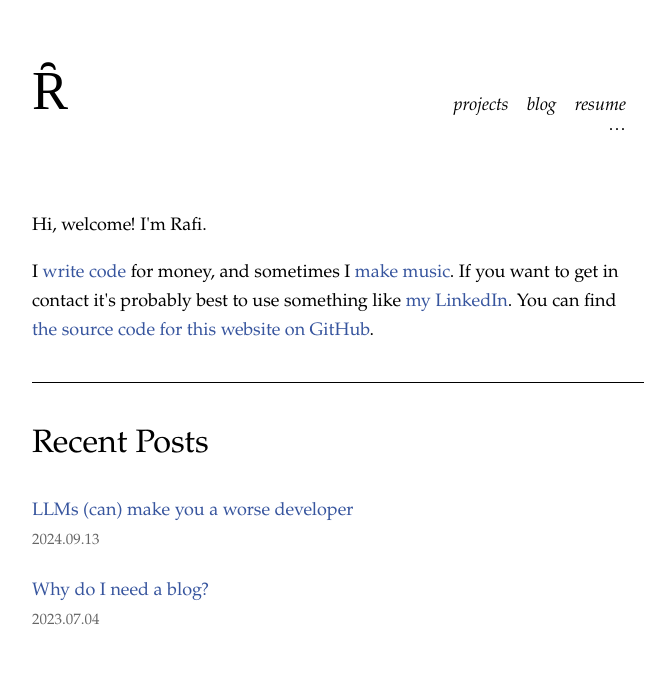
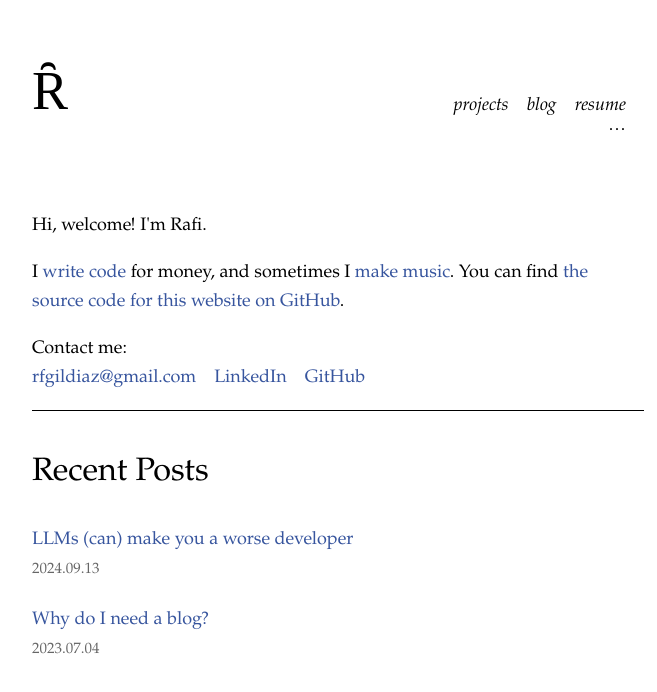
Before and after one commit to rgildiaz/blog, a Next.js app: page / in a window 1280 px wide. Shown: the top 692 px of the page, without its empty margins (302-959 px from the left). Built offline with nearby package versions, Linux system fonts and the light colour scheme.

Commit message:
fix: add contact info

```diff
--- a/pages/index.js
+++ b/pages/index.js
@@ -25,20 +25,28 @@ export default function Home({ allPostsData }) {
         <p>
           I <Link href="https://github.com/rgildiaz">write code</Link> for
           money, and sometimes I{" "}
-          <Link href="https://soundcloud.com/rafigildiaz">make music</Link>. If
-          you want to get in contact it's probably best to use something like{" "}
-          <Link href="https://linkedin.com/in/rafael-gil-diaz">
-            my LinkedIn
-          </Link>
+          <Link href="https://soundcloud.com/rafigildiaz">make music</Link>
           . You can find{" "}
           <Link href="https://github.com/rgildiaz/blog">
             the source code for this website on GitHub
           </Link>
           .
         </p>
+        <div className={homeStyles.contact_links}>
+          <h2>Contact me:</h2>
+          <div>
+            <Link href="mailto:rfgildiaz@gmail.com">rfgildiaz@gmail.com</Link>
+            <Link href="https://linkedin.com/in/rafael-gil-diaz">
+              LinkedIn
+            </Link>
+            <Link href="https://github.com/rgildiaz">
+              GitHub
+            </Link>
+          </div>
+        </div>
       </section>
       <section id="blog">
-				<h2>Recent Posts</h2>
+        <h2>Recent Posts</h2>
         <BlogPostList allPostsData={allPostsData} maxItems={3} />
       </section>
     </Layout>
--- a/styles/Home.module.css
+++ b/styles/Home.module.css
@@ -7,3 +7,17 @@
 .page_title p {
   padding: 0px;
 }
+
+.contact_links > h2{
+  margin: 0;
+  font-size: 1em;
+}
+
+.contact_links div {
+  display: flex;
+  gap: 1em;
+}
+
+.contact_links a {
+  text-decoration: none;
+}
```
